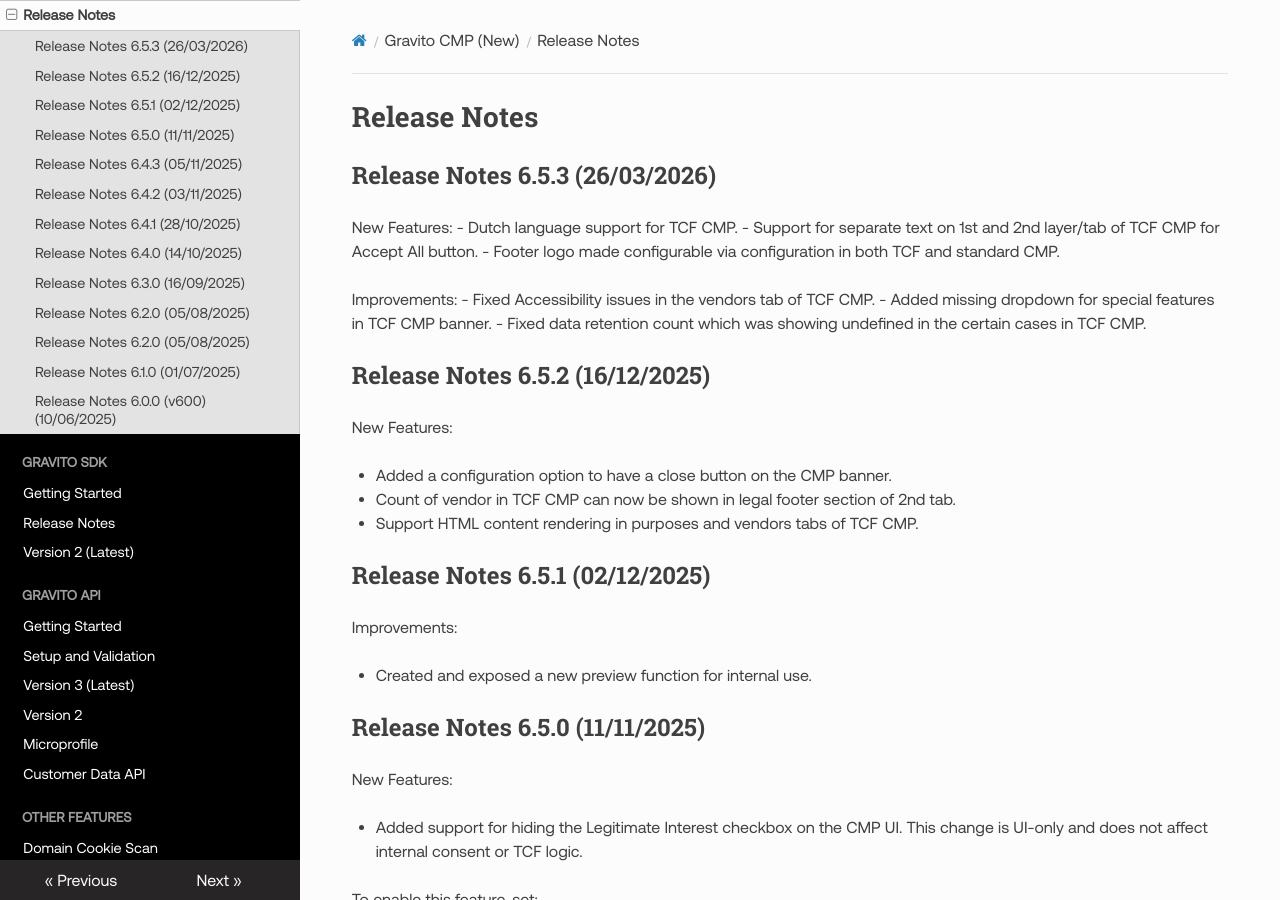
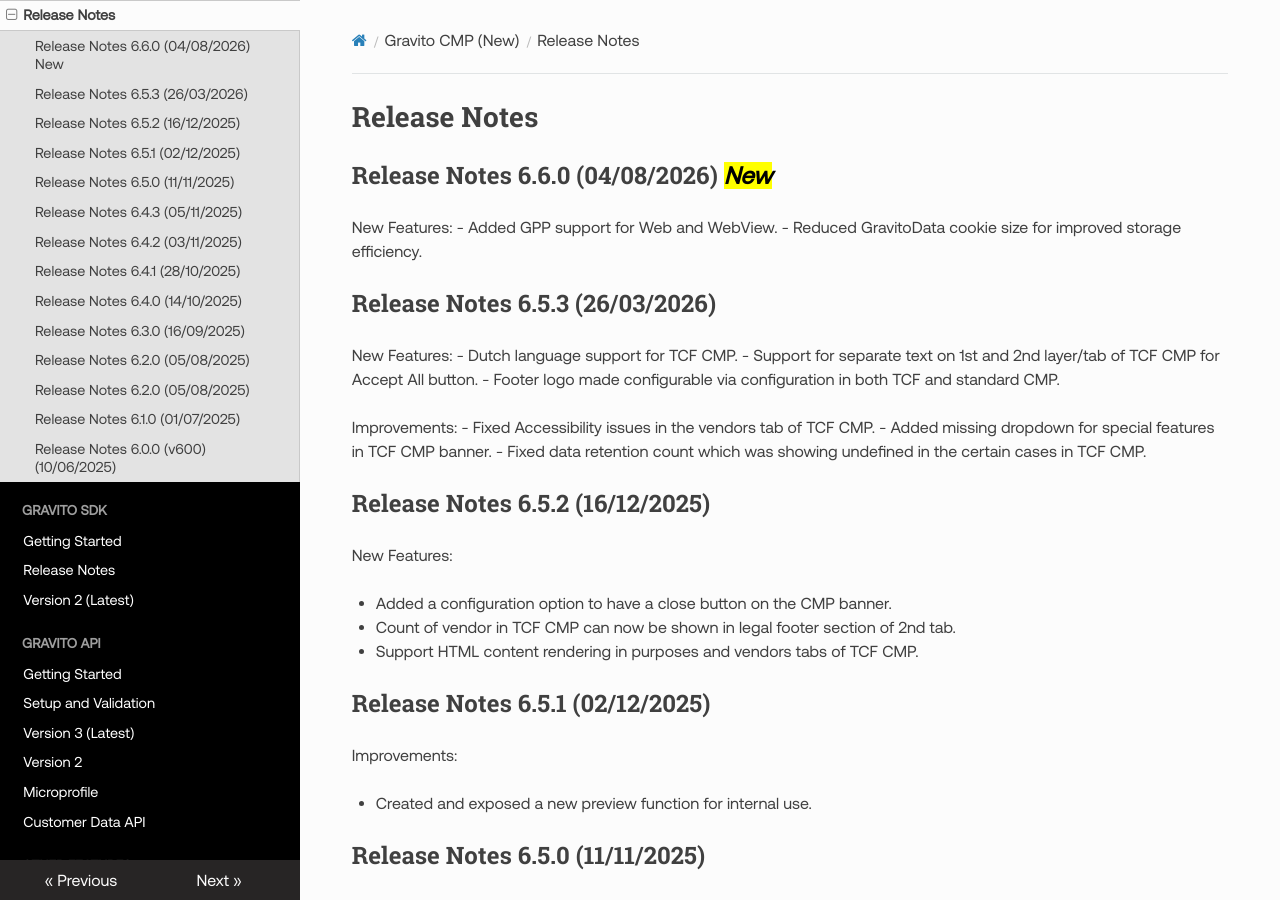
Before and after one commit to GravitoLtd/gravitoltd.github.io, an MkDocs documentation site: the page built from docs/Gravito_V6_CMP/Release_Notes.md, in a window 1280 px wide and 900 px high. Built offline with MkDocs 1.6.1, drawn with Linux system fonts in a browser that asks for light colours; nearby versions of some CDN libraries; comment, search, counter and statistics services are not loaded.

Commit message:
release notes for CMP

```diff
--- a/docs/Gravito_V6_CMP/Release_Notes.md
+++ b/docs/Gravito_V6_CMP/Release_Notes.md
@@ -1,4 +1,10 @@
 # Release Notes
+
+## Release Notes 6.6.0 (04/08/2026) <mark>New</mark>
+
+New Features:
+- Added GPP support for Web and WebView.
+- Reduced GravitoData cookie size for improved storage efficiency.
 
 ## Release Notes 6.5.3 (26/03/2026)
 
```
